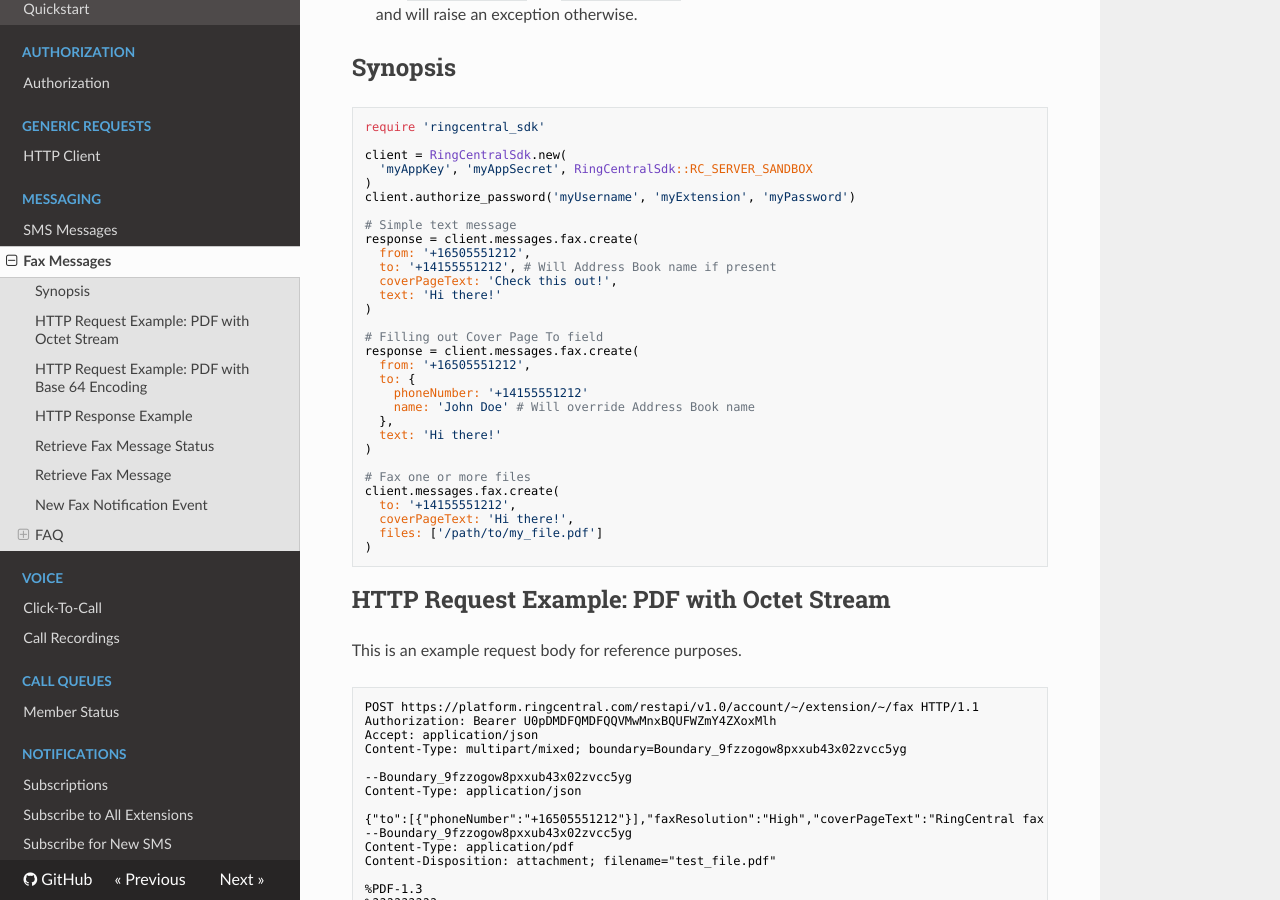
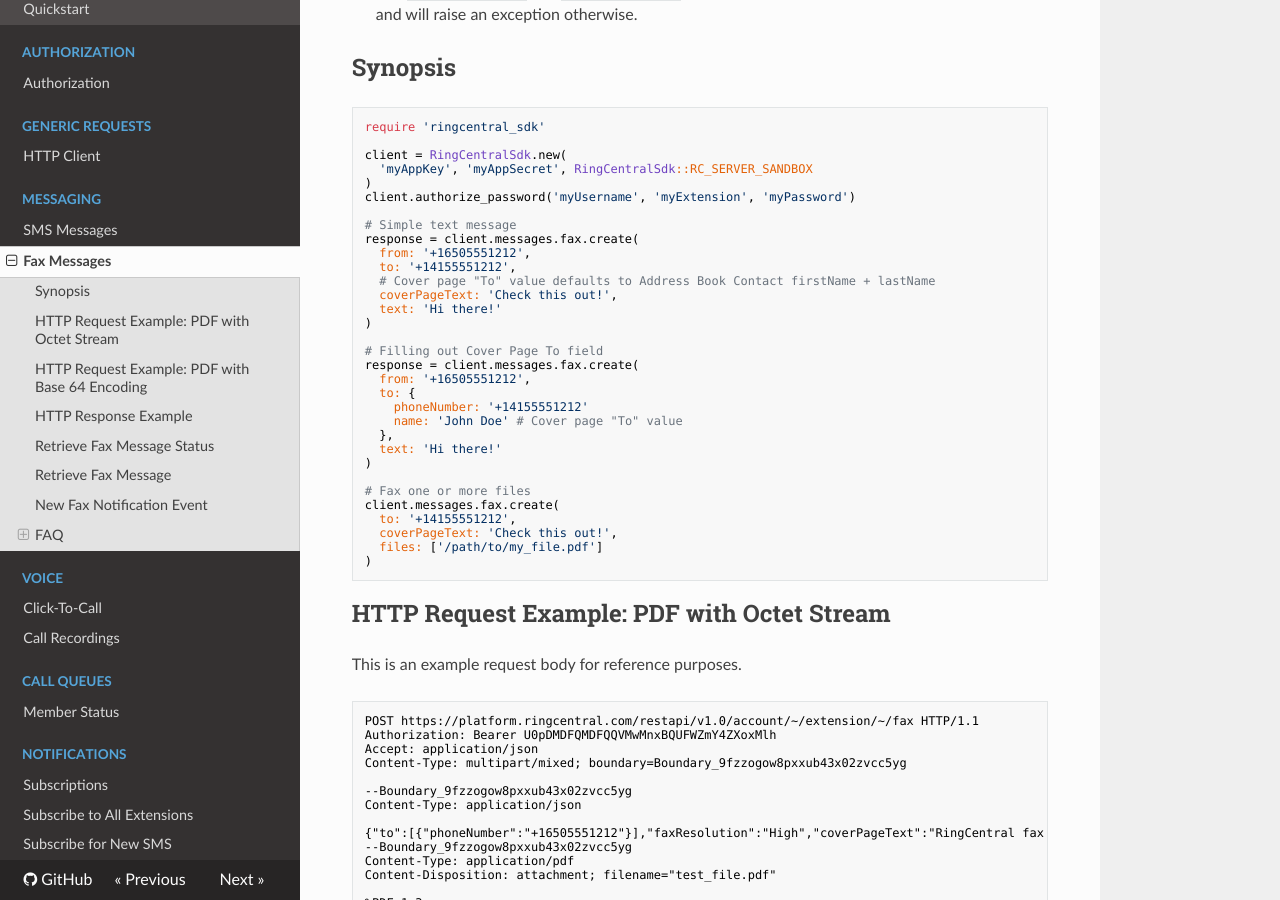
Before and after one commit to grokify/ringcentral-sdk-ruby, an MkDocs documentation site: the page built from docs/usage/messages/Fax-Messages.md, in a window 1280 px wide and 900 px high, scrolled down 501 px. Built offline with MkDocs 1.6.1, drawn with Linux system fonts in a browser that asks for light colours; nearby versions of some CDN libraries; old or Windows-style settings are respelled for this version of MkDocs.

````diff
--- a/docs/usage/messages/Fax-Messages.md
+++ b/docs/usage/messages/Fax-Messages.md
@@ -23,7 +23,8 @@ client.authorize_password('myUsername', 'myExtension', 'myPassword')
 # Simple text message
 response = client.messages.fax.create(
   from: '+16505551212',
-  to: '+14155551212', # Will Address Book name if present
+  to: '+14155551212',
+  # Cover page "To" value defaults to Address Book Contact firstName + lastName
   coverPageText: 'Check this out!',
   text: 'Hi there!'
 )
@@ -33,7 +34,7 @@ response = client.messages.fax.create(
   from: '+16505551212',
   to: {
     phoneNumber: '+14155551212'
-    name: 'John Doe' # Will override Address Book name
+    name: 'John Doe' # Cover page "To" value
   },
   text: 'Hi there!'
 )
@@ -41,7 +42,7 @@ response = client.messages.fax.create(
 # Fax one or more files
 client.messages.fax.create(
   to: '+14155551212',
-  coverPageText: 'Hi there!',
+  coverPageText: 'Check this out!',
   files: ['/path/to/my_file.pdf']
 )
 ```
````
Also changed, not shown: 1 other file.
